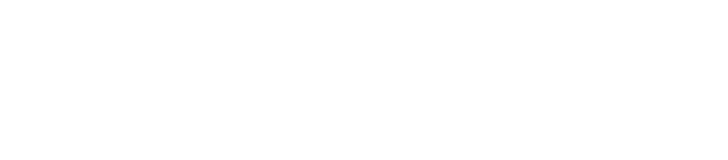
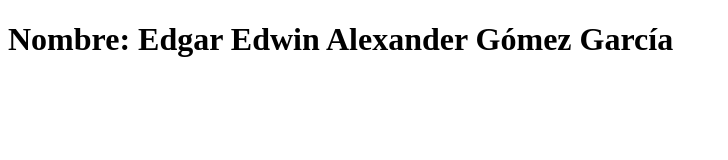
Before and after one commit to egomez2021400/IN5CV_2022, a plain HTML site: page index.html in a window 1280 px wide. Shown: the whole page, without its empty margins (0-728 px from the left). Drawn offline with Linux system fonts and the light colour scheme.

Commit message:
Se agrego un html1 y se agrego un nombre

```diff
--- a/index.html
+++ b/index.html
@@ -7,6 +7,6 @@
     <title>Primer Programa en Git</title>
 </head>
 <body>
-
+    <h1>Nombre: Edgar Edwin Alexander Gómez García</h1>
 </body>
 </html>
```
